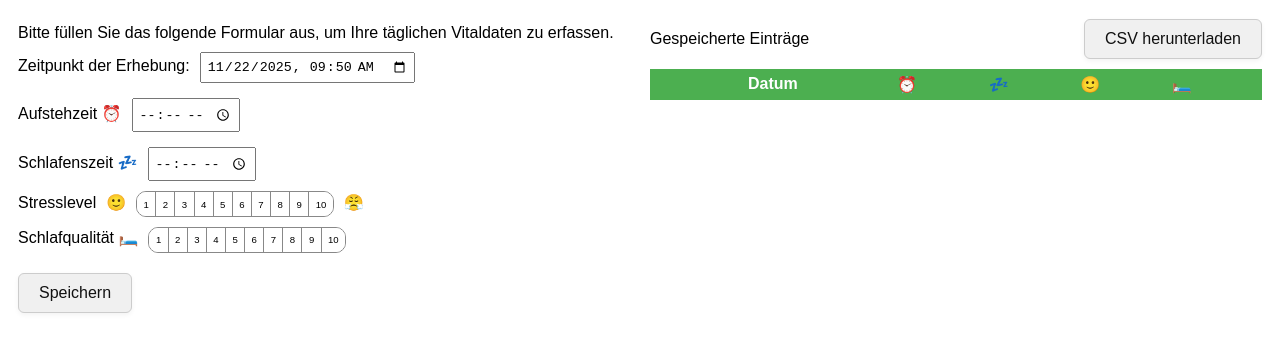
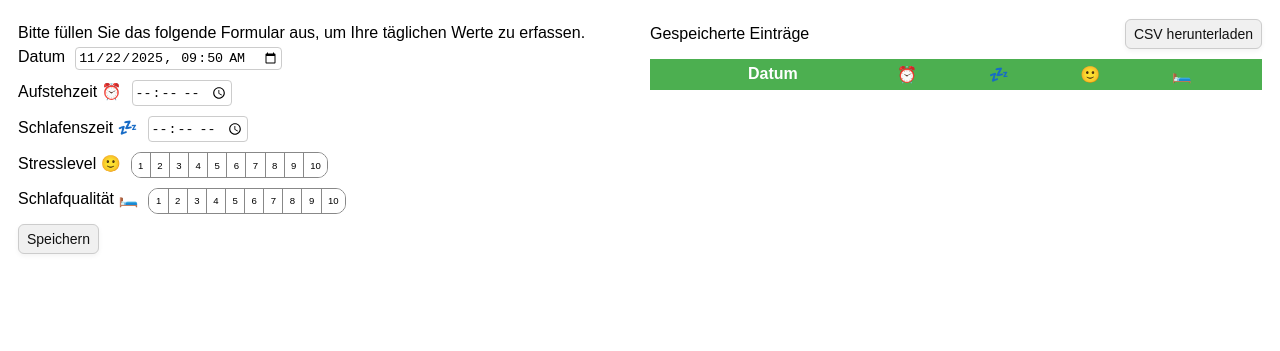
Before and after one commit to GanikhinYaroslav/VitalTrackApp, a plain HTML site: page index.html in a window 1280 px wide. Shown: the part 79-430 px from the top of the page. Drawn offline with Linux system fonts and the light colour scheme.

Commit message:
UI changes

```diff
--- a/app.js
+++ b/app.js
@@ -230,9 +230,6 @@ document.getElementById('download-csv').addEventListener('click', () => {
     alert('Keine Daten zum Exportieren.');
     return;
   }
-  // Einträge nach Datum sortieren
-  entries.sort((a, b) => new Date(a.datum) - new Date(b.datum));
-
   const header = ['Datum', 'Aufstehzeit', 'Schlafenszeit', 'Stresslevel', 'Schlafqualitaet'];
   const rows = [header].concat(entries.map(e => [e.datum, e.aufstehzeit, e.schlafenszeit, e.stresslevel, e.schlafqualitat]));
   const csvContent = arrayToCSV(rows);
--- a/index.html
+++ b/index.html
@@ -17,12 +17,12 @@
 
   <div class="main-container">
     <div>
-      <p>Bitte füllen Sie das folgende Formular aus, um Ihre täglichen Vitaldaten zu erfassen.</p>
+      <p>Bitte füllen Sie das folgende Formular aus, um Ihre täglichen Werte zu erfassen.</p>
       <form id="entry-form">
         <input type="hidden" id="entry-index" value=""/>
         <div class="form-container">
           <div class="form-row">
-            <label>Zeitpunkt der Erhebung: </label><input type="datetime-local" id="datum" required />
+            <label>Datum</label><input type="datetime-local" id="datum" required />
           </div>
           <div class="form-row">
             <label for="aufstehzeit">Aufstehzeit ⏰</label>
@@ -33,11 +33,9 @@
             <input type="time" id="schlafenszeit" required />
           </div>
           <div class="form-row">
-            <label for="stresslevel">Stresslevel</label>
-            <span>🙂</span>
+            <label for="stresslevel">Stresslevel 🙂</label>
             <div class="rating-buttons-group" id="rating-buttons-stresslevel" role="group" aria-label="Stresslevel rating">
             </div>
-            <span>😤</span>
             <input type="hidden" id="stresslevel" name="stresslevel" required/>
           </div>
           <div class="form-row">
--- a/styles.css
+++ b/styles.css
@@ -5,7 +5,7 @@ body {
 }
 
 .form-container {
-  margin-bottom: 20px;
+  margin-bottom: 10px;
   display: flex;
   flex-direction: column;
   gap: 10px;
@@ -19,7 +19,8 @@ body {
 }
 
 button {
-  padding: 8px 12px;
+  padding: 6px 8px;
+  font-size: 14px;
 }
 p {
   margin: 5px 0;
@@ -36,9 +37,10 @@ p {
 }
 
 input[type="text"], input[type="time"], input[type="number"], input[type="datetime-local"] {
-  padding: 5px;
-  margin-top: 5px;
+  padding: 2px;
   box-sizing: border-box;
+  border: 1px solid #ccc;
+  border-radius: 4px;
 }
 #entry-form label {
   margin: 0px;
@@ -136,8 +138,6 @@ button.action-button {
   color: #111;
   border: 1px solid #ccc;
   border-radius: 6px;
-  padding: 10px 20px;
-  font-size: 16px;
   font-weight: 500;
   cursor: pointer;
   transition: background-color 0.3s ease, color 0.3s ease;
@@ -215,6 +215,6 @@ button.delete-button:hover {
     padding: 4px;
   }
   #entries-table-container {
-  max-height: 50%
+  max-height: 300px;
   }
 }
```
